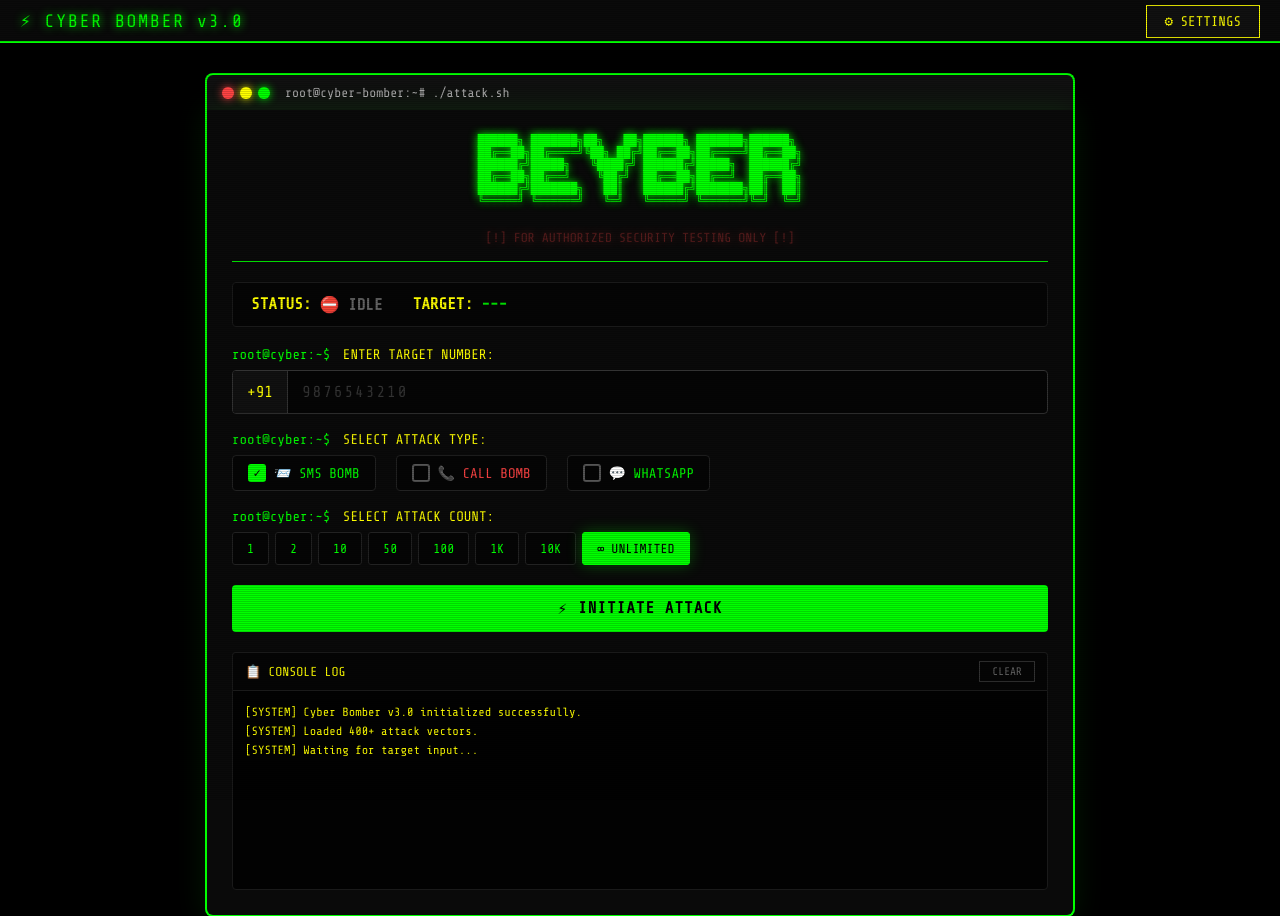
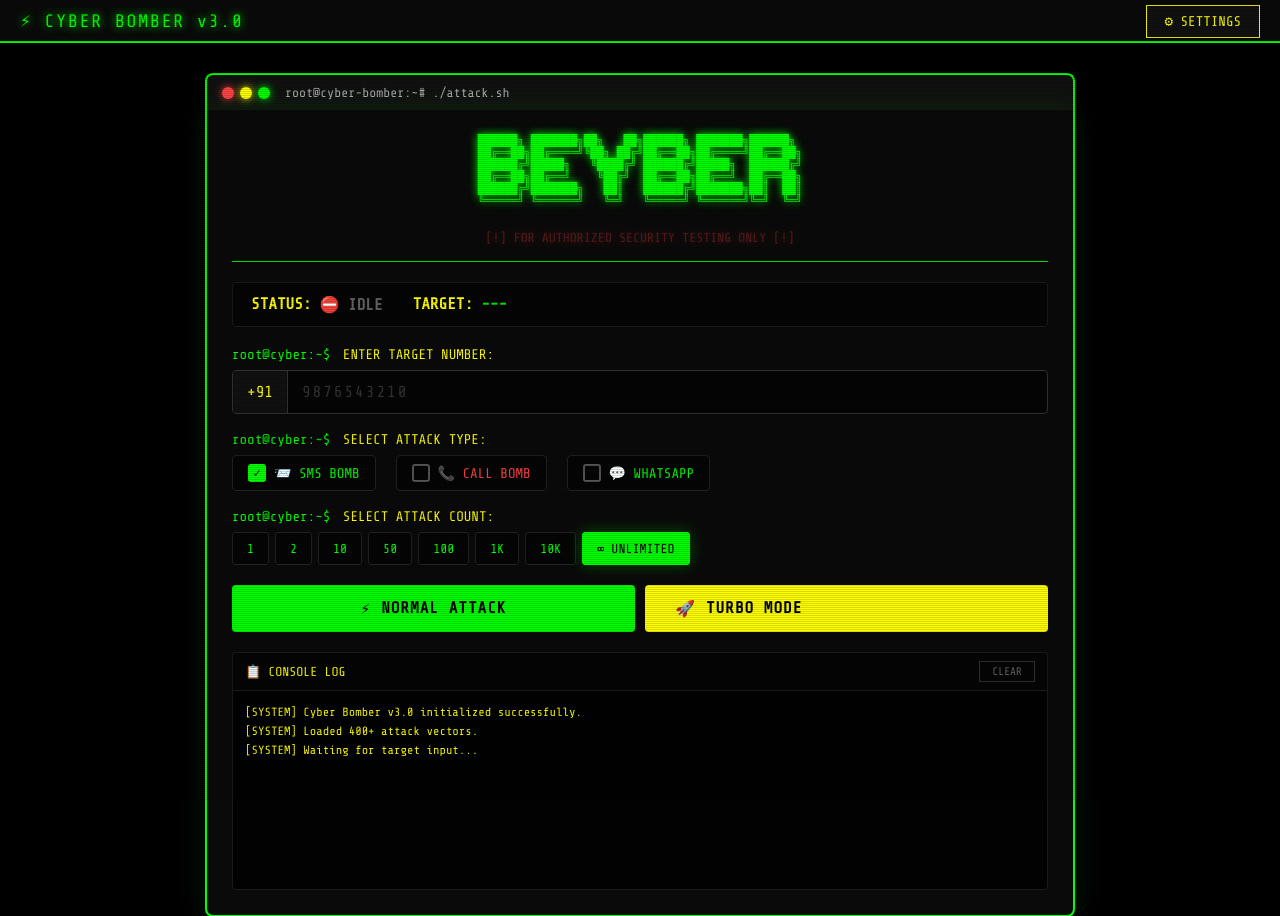
Before and after one commit to webcyber0/Bomber, a Flask app: page / in a window 1280 px wide. Shown: the top 916 px of the page. Run offline with Flask 3, Linux system fonts and the light colour scheme.

Commit message:
Update index.html

```diff
--- a/templates/index.html
+++ b/templates/index.html
@@ -114,14 +114,19 @@
                 </div>
 
                 <!-- ACTION BUTTONS -->
-                <div class="action-buttons">
-                    <button id="btn-start" class="btn btn-start" onclick="startAttack()">
-                        <span class="btn-icon">⚡</span> INITIATE ATTACK
-                    </button>
-                    <button id="btn-stop" class="btn btn-stop" onclick="stopAttack()" style="display:none;">
-                        <span class="btn-icon">⛔</span> ABORT MISSION
-                    </button>
-                </div>
+                <!-- ACTION BUTTONS -->
+<div class="action-buttons" style="display:flex;flex-wrap:wrap;gap:10px;">
+    <button id="btn-start" class="btn btn-start" onclick="startAttack(false)" style="flex:1;">
+        <span class="btn-icon">⚡</span> NORMAL ATTACK
+    </button>
+    <button id="btn-turbo" class="btn" onclick="startAttack(true)"
+            style="flex:1;background:#ff0;color:#000;border:none;font-weight:bold;">
+        <span class="btn-icon">🚀</span> TURBO MODE
+    </button>
+    <button id="btn-stop" class="btn btn-stop" onclick="stopAttack()" style="display:none;flex:1;">
+        <span class="btn-icon">⛔</span> ABORT MISSION
+    </button>
+</div>
             </div>
 
             <!-- STATS DISPLAY -->
```
